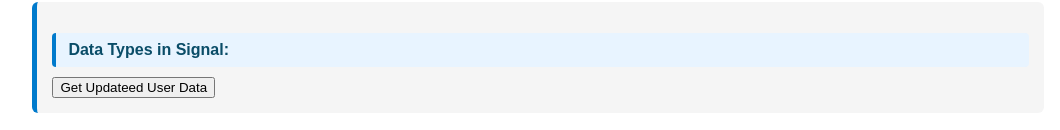
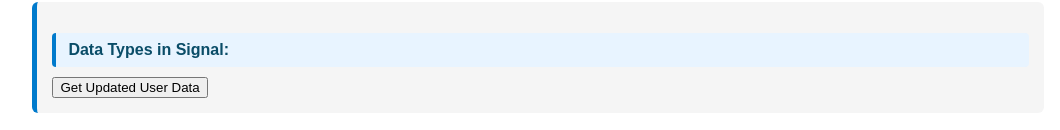
Before and after one commit to JayrajPrajapati/angularbasic, an Angular app: page / in a window 1280 px wide. Shown: the part 1833-1963 px from the top of the page, without its empty margins (102-1162 px from the left). Built offline with nearby package versions, Linux system fonts and the light colour scheme.

Commit message:
Data types defined in Signal

```diff
--- a/src/app/app.html
+++ b/src/app/app.html
@@ -117,6 +117,6 @@
    <!-- Data Types in Signals -->
   <div class="section">
     <p>Data Types in Signal:</p>
-    <button (click)="getUpdatedUserData()"> Get Updateed User Data</button>
+    <button (click)="getUpdatedUserData()"> Get Updated User Data</button>
   </div>
 </div>
```
